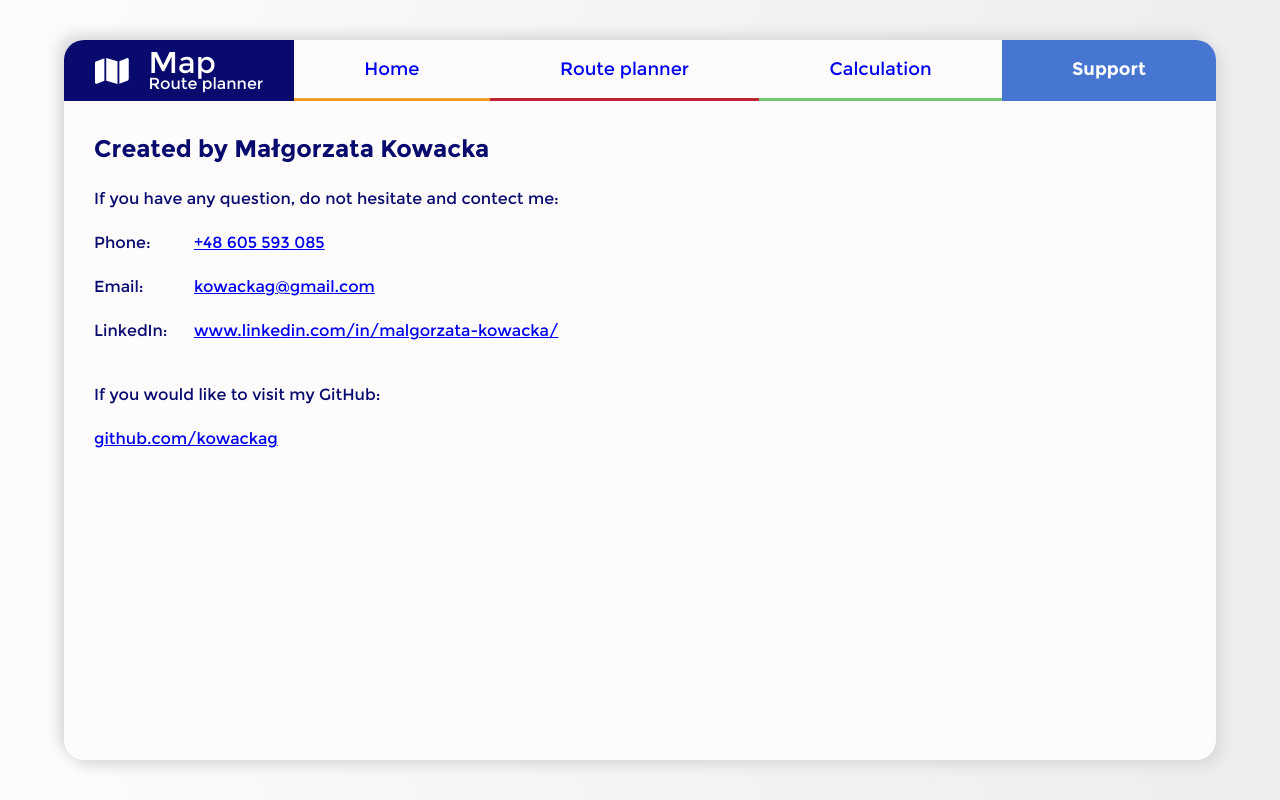
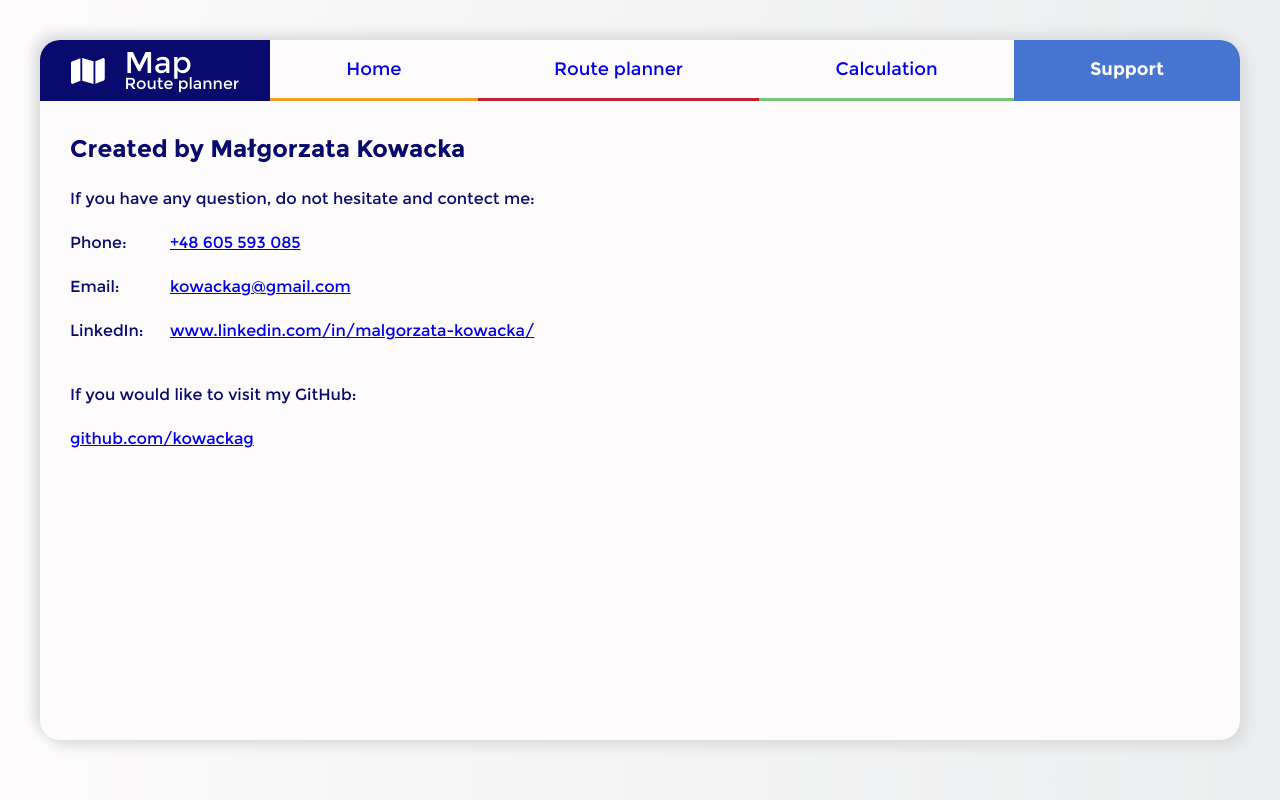
Before and after one commit to kowackag/road-map, a React (Create React App) app: page /support in a window 1280 px wide. Built offline with nearby package versions, Linux system fonts and the light colour scheme; no server answers.

Commit message:
ghPages API

```diff
--- a/package.json
+++ b/package.json
@@ -13,6 +13,7 @@
     "@testing-library/react": "^13.2.0",
     "@testing-library/user-event": "^13.5.0",
     "here-maps-react": "^2.0.0",
+    "http-proxy-middleware": "^2.0.6",
     "leaflet": "^1.8.0",
     "leaflet-routing-machine": "^3.2.12",
     "react": "^18.1.0",
--- a/src/api/HereAPI.js
+++ b/src/api/HereAPI.js
@@ -1,5 +1,6 @@
 const url = 'v1';
-const key = process.env.REACT_APP_HERE_APIKEY;
+// const key = process.env.REACT_APP_HERE_APIKEY;
+const key = 'pDL1OyYAJMn9lohupZN7h8Y4IgMxJju7WY9LH3KS1WQ';
 
 const handleErrors = (resp) => {
   if (!resp.ok) {
--- a/src/assets/styles/Global.js
+++ b/src/assets/styles/Global.js
@@ -39,11 +39,11 @@ const GlobalStyle = createGlobalStyle`
 
     html {
         font-size: 10px;
-        height: 100vh;
+        height: 100%;
+        height: auto;
     }
 
     body {
-        height: 100%;
         background: linear-gradient(90deg, var(--color-bgcLight) 0%, var(--color-bgcDark) 100%);
         font-family: "Monts", Verdana, sans-serif;
         font-size: 1.6rem;
@@ -52,11 +52,12 @@ const GlobalStyle = createGlobalStyle`
     }
 
     #root {
+        padding: 4rem;
         display: flex;
         justify-content: center;
         align-items: center;
-        height: 100%;
         width: 100%;
+        height:100%;
     }
 `;
 
--- a/src/components/App.styled.js
+++ b/src/components/App.styled.js
@@ -8,17 +8,16 @@ export const Wrapper = styled.div`
   }
 `;
 const StyledApp = styled.article`
+  min-height: 700px;
   width: 100%;
-  height: 100%;
   max-width: 1440px;
-  border-radius: 20px;
-  background: var(--color-bgcLight);
-  box-shadow: 6px 6px 12px var(--color-darkShadow),
-    -6px -6px 12px var(--color-darkShadow);
 
   @media (min-width: 740px) {
-    width: 90%;
-    height: 90%;
+    width: 100%;
+    border-radius: 20px;
+    background: var(--color-bgcLight);
+    box-shadow: 6px 6px 12px var(--color-darkShadow),
+      -6px -6px 12px var(--color-darkShadow);
   }
 `;
 export default StyledApp;
--- a/src/components/RoutingMachine.js
+++ b/src/components/RoutingMachine.js
@@ -8,7 +8,9 @@ import { MapPointsContext } from 'context';
 const Routing = () => {
   const { mapPoints, setDistance } = useContext(MapPointsContext);
   const { pointA, pointB } = mapPoints;
-  const key = process.env.REACT_APP_MAPBOX_APIKEY;
+  // const key = process.env.REACT_APP_MAPBOX_APIKEY;
+  const key =
+    'pk.eyJ1Ijoia293YWNrYWciLCJhIjoiY2wzbHh2bGVlMDJmNzNpbHU3cGVvN3g1cSJ9.M4cGlnpZXCeH8cjZAwaqtg';
   const createRoutineMachineLayer = () => {
     const instance = L.Routing.control({
       waypoints: [
```
Also changed, not shown: 1 other file (tests, documents, lock files or other folders).
